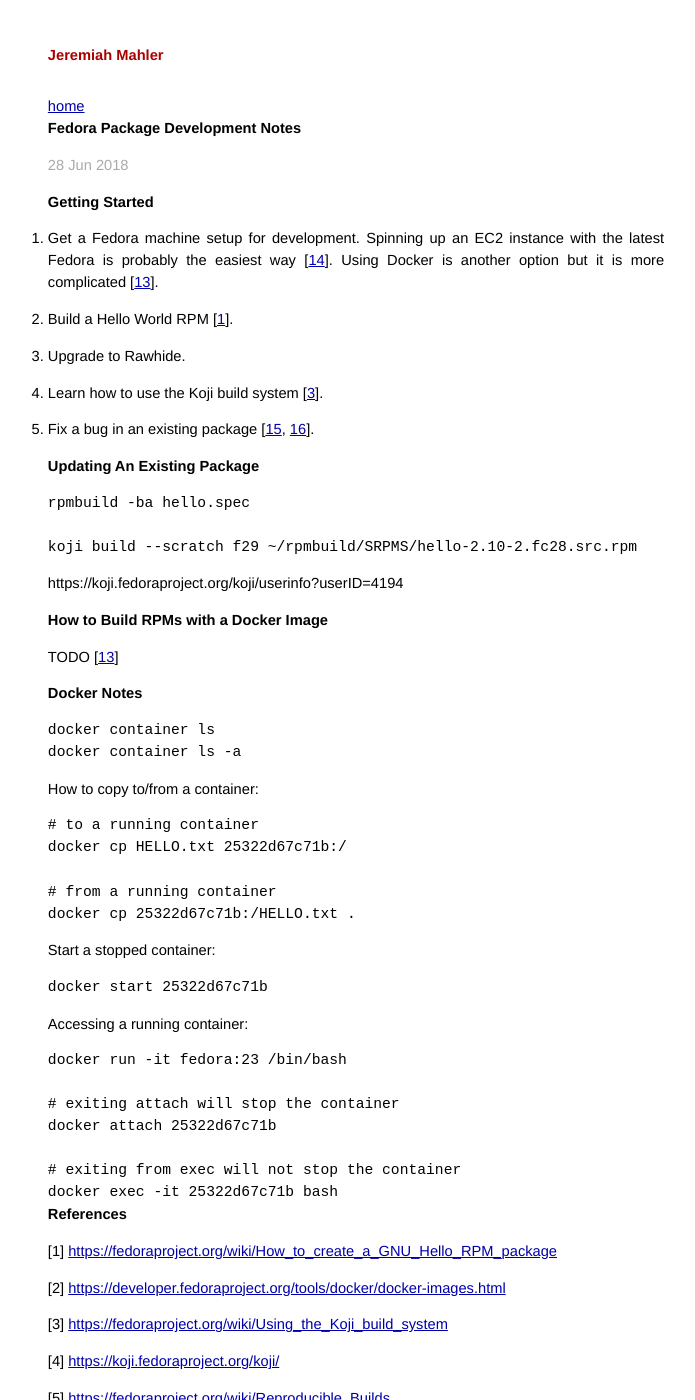
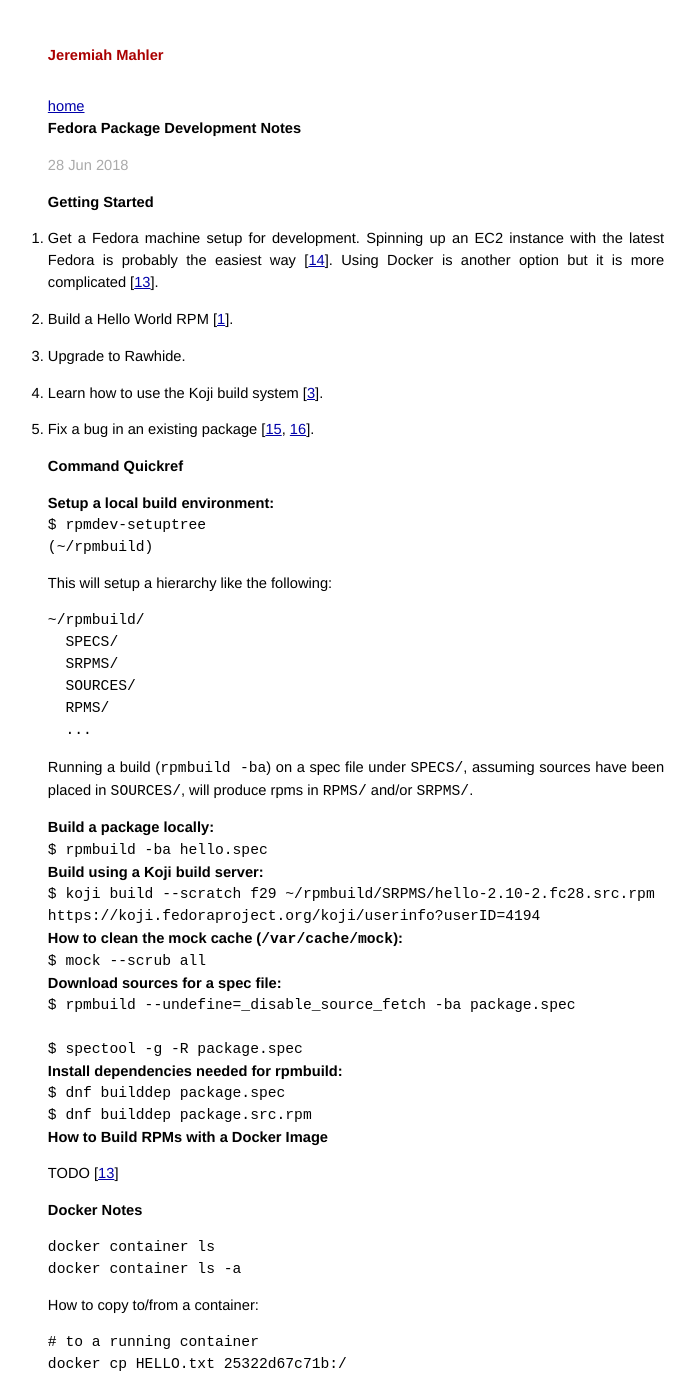
Before and after one commit to jmahler/jmahler.github.io, a Jekyll site: the page built from _posts/2018-06-28-fedora_package_development.md, in a window 1280 px wide and 1400 px high. Shown: the whole window, without its empty margins (284-979 px from the left). Built offline with Jekyll 4.4.1, drawn with Linux system fonts in a browser that asks for light colours.

Commit message:
more rpmbuild notes

```diff
--- a/_posts/2018-06-28-fedora_package_development.md
+++ b/_posts/2018-06-28-fedora_package_development.md
@@ -37,13 +37,50 @@
 
 1. Fix a bug in an existing package [[15], [16]].
 
-# Updating An Existing Package
+# Command Quickref
 
-    rpmbuild -ba hello.spec
+## Setup a local build environment:
 
-    koji build --scratch f29 ~/rpmbuild/SRPMS/hello-2.10-2.fc28.src.rpm
+    $ rpmdev-setuptree
+    (~/rpmbuild)
 
-https://koji.fedoraproject.org/koji/userinfo?userID=4194
+This will setup a hierarchy like the following:
+
+    ~/rpmbuild/
+      SPECS/
+      SRPMS/
+      SOURCES/
+      RPMS/
+      ...
+
+Running a build (`rpmbuild -ba`) on a spec file under `SPECS/`,
+assuming sources have been placed in `SOURCES/`, will produce
+rpms in `RPMS/` and/or `SRPMS/`.
+
+## Build a package locally:
+
+    $ rpmbuild -ba hello.spec
+
+## Build using a Koji build server:
+
+    $ koji build --scratch f29 ~/rpmbuild/SRPMS/hello-2.10-2.fc28.src.rpm
+    https://koji.fedoraproject.org/koji/userinfo?userID=4194
+
+## How to clean the mock cache (`/var/cache/mock`):
+
+    $ mock --scrub all
+
+## Download sources for a spec file:
+
+    $ rpmbuild --undefine=_disable_source_fetch -ba package.spec
+
+    $ spectool -g -R package.spec
+
+## Install dependencies needed for rpmbuild:
+
+    $ dnf builddep package.spec
+    $ dnf builddep package.src.rpm
+
 
 # How to Build RPMs with a Docker Image
 
```
